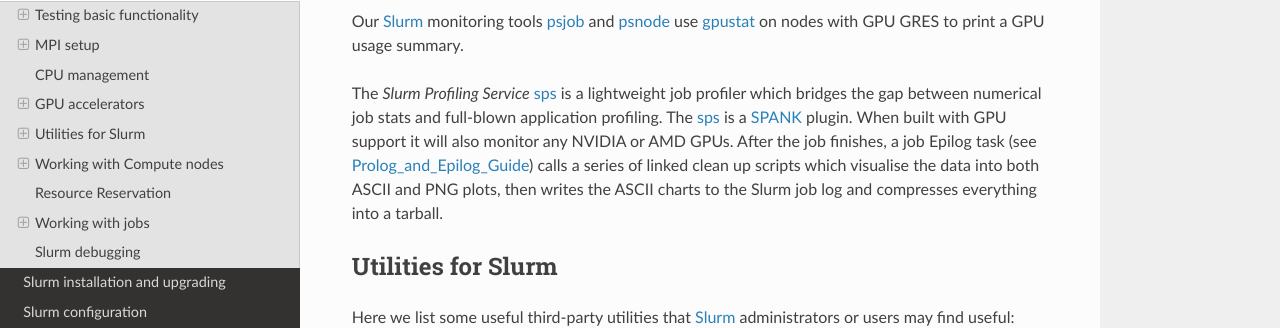
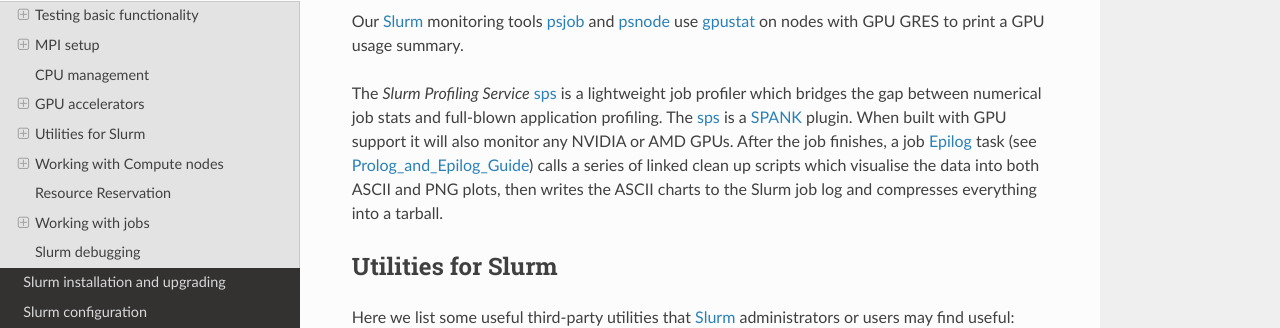
Before and after one commit to OleHolmNielsen/Niflheim_system, a Sphinx documentation site: the page built from docs/Slurm_operations.rst, in a window 1280 px wide and 900 px high, scrolled down 4335 px. Shown: the part 150-478 px from the top of the window. Built offline with Sphinx 7.4.7 and the Read the Docs theme 3.1.0, drawn with Linux system fonts in a browser that asks for light colours.

```diff
--- a/docs/Slurm_operations.rst
+++ b/docs/Slurm_operations.rst
@@ -188,7 +188,7 @@ Our Slurm_ monitoring tools psjob_ and psnode_ use gpustat_ on nodes with GPU GR
 The *Slurm Profiling Service* sps_ is a lightweight job profiler which bridges the gap between numerical job stats and full-blown application profiling.
 The sps_ is a SPANK_ plugin.
 When built with GPU support it will also monitor any NVIDIA or AMD GPUs.
-After the job finishes, a job Epilog task (see Prolog_and_Epilog_Guide_) calls a series of linked clean up scripts which visualise the data into both ASCII and PNG plots,
+After the job finishes, a job Epilog_ task (see Prolog_and_Epilog_Guide_) calls a series of linked clean up scripts which visualise the data into both ASCII and PNG plots,
 then writes the ASCII charts to the Slurm job log and compresses everything into a tarball.
 
 .. _gpustat: https://github.com/wookayin/gpustat
```
Also changed, not shown: other parts of docs/Slurm_operations.rst (+1 -0 lines).
